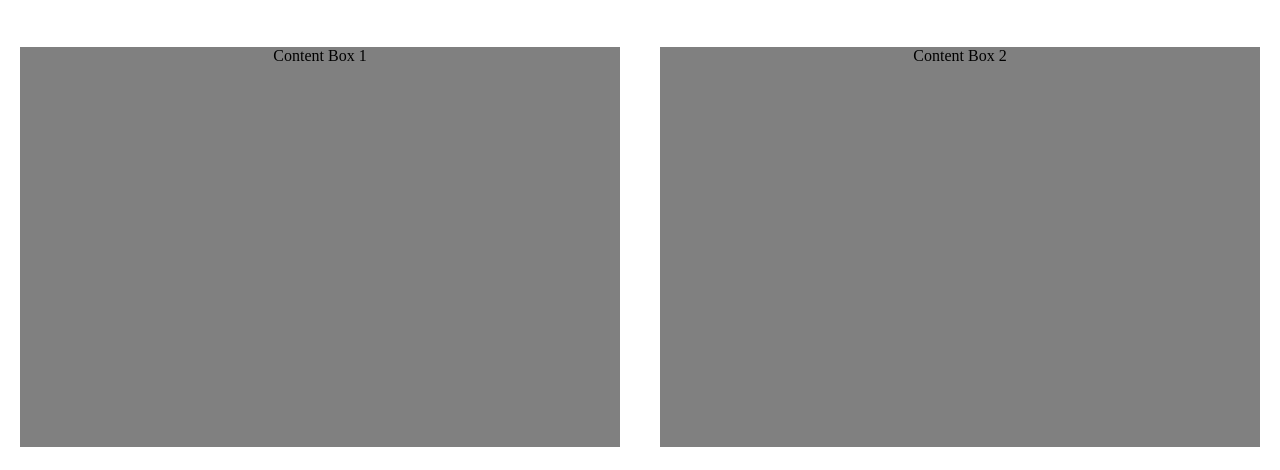
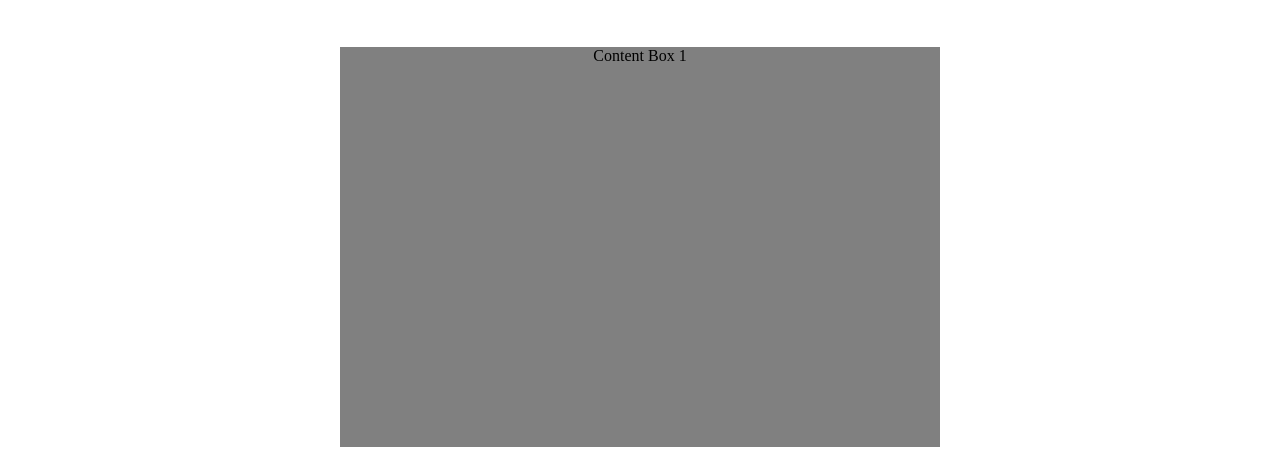
Before and after one commit to ferris110443/remote-assignments, a plain HTML site: page Week-1/Assignment-2/index.html in a window 1280 px wide. Shown: the part 330-800 px from the top of the page. Drawn offline with Linux system fonts and the light colour scheme.

Commit message:
assign2 modify

```diff
--- a/Week-1/Assignment-2/style.css
+++ b/Week-1/Assignment-2/style.css
@@ -78,6 +78,8 @@ header{
     justify-content: center;
     align-items: center;
     gap: 20px 20px;
+    width: 100%;
+    padding: 0 50px;
 }
 
 .box-container p{
```
